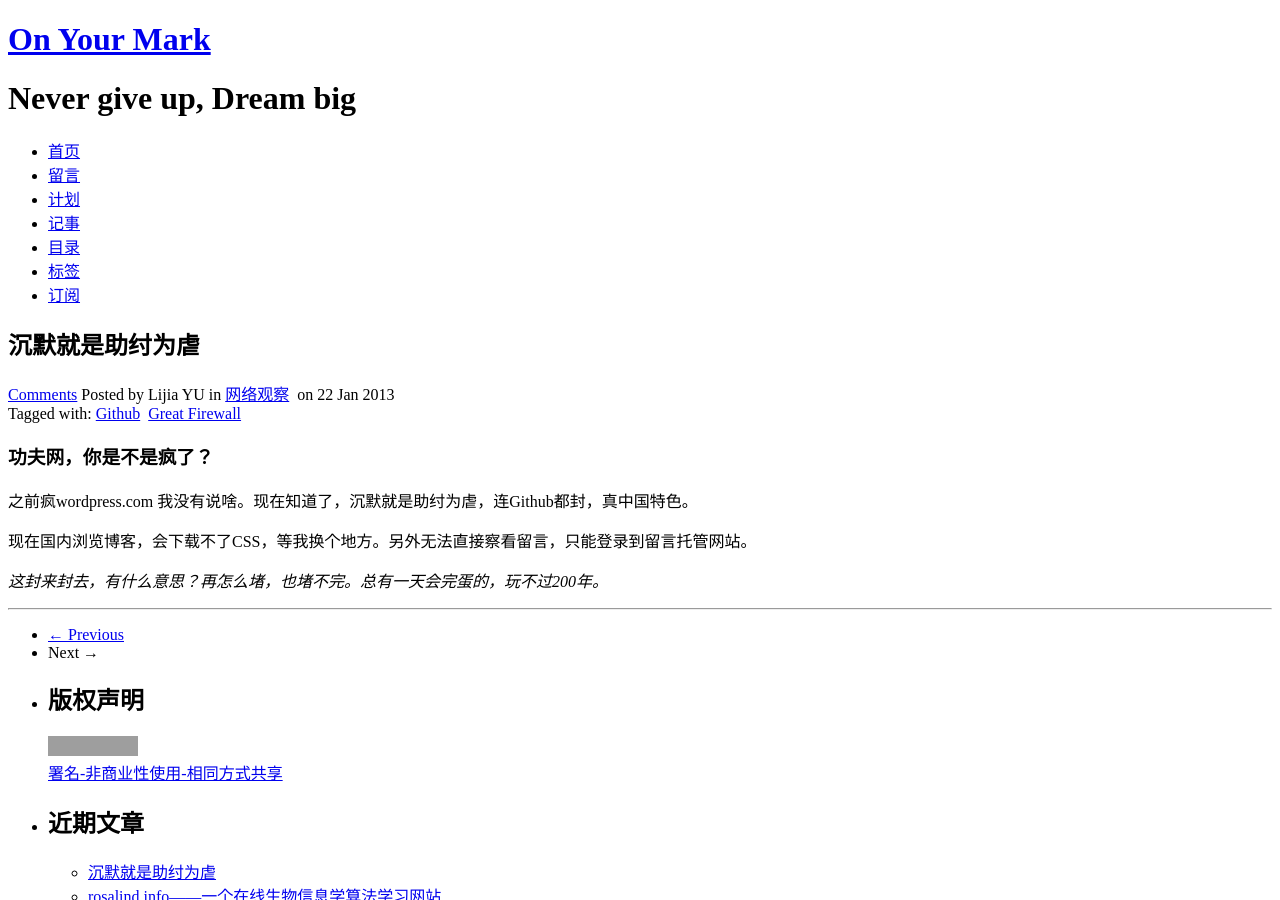
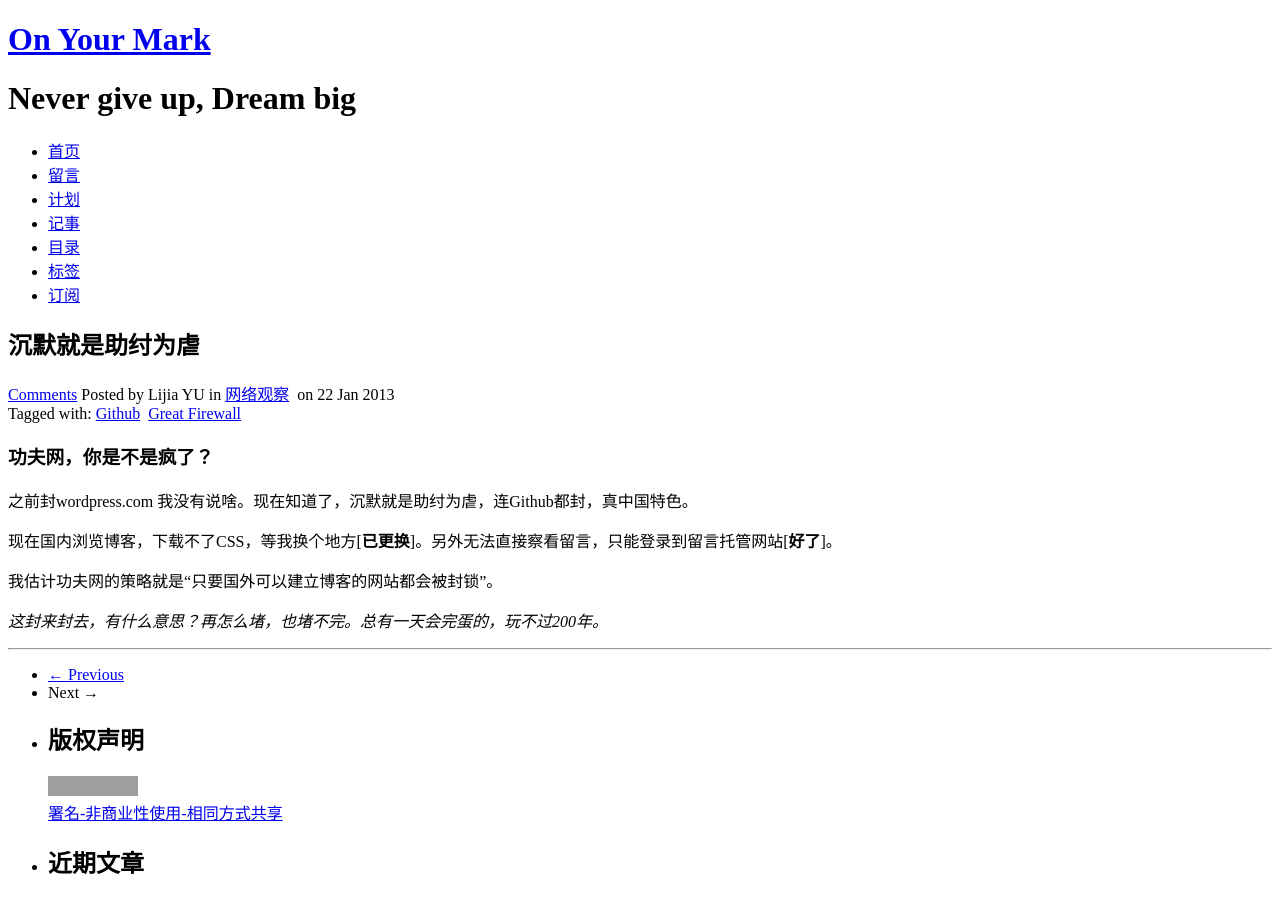
Before and after one commit to yulijia/cn, a Jekyll site: the page built from _posts/2013-01-22-GFW-are-you-nuts.md, in a window 1280 px wide and 900 px high. Built offline with Jekyll 4.4.1, drawn with Linux system fonts in a browser that asks for light colours; comment, search, counter and statistics services are not loaded; grey boxes are pictures that could not be loaded.

Commit message:
add comment

```diff
--- a/_posts/2013-01-22-GFW-are-you-nuts.md
+++ b/_posts/2013-01-22-GFW-are-you-nuts.md
@@ -11,9 +11,11 @@ tags:
 ---
 ###功夫网，你是不是疯了？
 
-之前疯wordpress.com 我没有说啥。现在知道了，沉默就是助纣为虐，连Github都封，真中国特色。
+之前封wordpress.com 我没有说啥。现在知道了，沉默就是助纣为虐，连Github都封，真中国特色。
 
 
-现在国内浏览博客，会下载不了CSS，等我换个地方。另外无法直接察看留言，只能登录到留言托管网站。
+现在国内浏览博客，下载不了CSS，等我换个地方[**已更换**]。另外无法直接察看留言，只能登录到留言托管网站[**好了**]。
+
+我估计功夫网的策略就是<q>只要国外可以建立博客的网站都会被封锁</q>。
 
 *这封来封去，有什么意思？再怎么堵，也堵不完。总有一天会完蛋的，玩不过200年。*
```
